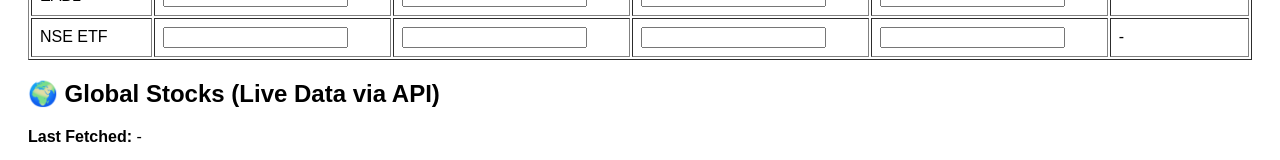
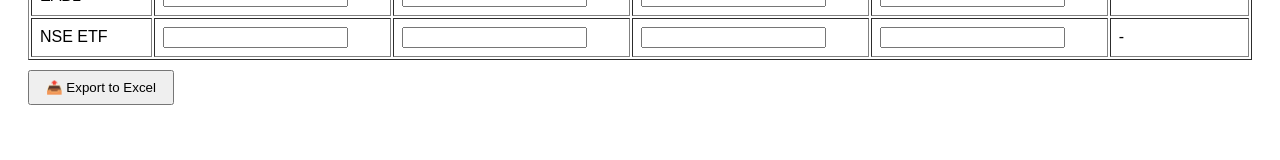
Before and after one commit to AyiembaPearl/investment-watchlist, a React (Create React App) app: page / in a window 1280 px wide. Shown: the part 296-456 px from the top of the page. Built offline with nearby package versions, Linux system fonts and the light colour scheme; no server answers.

Commit message:
Update App.js
excel function added

```diff
--- a/src/App.js
+++ b/src/App.js
@@ -1,4 +1,6 @@
 import React, { useState, useEffect } from "react";
+import * as XLSX from "xlsx";
+import { saveAs } from "file-saver";
 
 const API_KEY = "jM7phybBv8vXqlP5eGlxSnS4Y11LMltf";
 
@@ -53,13 +55,21 @@ function App() {
     setNseStocks(updated);
   };
 
+  const exportToExcel = () => {
+    const ws = XLSX.utils.json_to_sheet(nseStocks);
+    const wb = XLSX.utils.book_new();
+    XLSX.utils.book_append_sheet(wb, ws, "NSE Stocks");
+    const wbout = XLSX.write(wb, { bookType: "xlsx", type: "array" });
+    saveAs(new Blob([wbout], { type: "application/octet-stream" }), "NSE_Stocks.xlsx");
+  };
+
   const mmfReturn = (amount * mmfRate * 365) / (100 * 365);
   const tBillReturn = (amount * tBillRate * duration) / (100 * 365);
 
   return (
     <div style={{ padding: "20px", fontFamily: "Arial" }}>
       <h1>📊 NSE Stock Watchlist (Manual)</h1>
-      <table border="1" cellPadding="8" style={{ width: "100%", marginBottom: "20px" }}>
+      <table border="1" cellPadding="8" style={{ width: "100%", marginBottom: "10px" }}>
         <thead style={{ backgroundColor: "#f0f0f0" }}>
           <tr>
             <th>Stock</th>
@@ -83,6 +93,7 @@ function App() {
           ))}
         </tbody>
       </table>
+      <button onClick={exportToExcel} style={{ marginBottom: "40px", padding: "8px 16px" }}>📤 Export to Excel</button>
 
       <h2>🌍 Global Stocks (Live Data via API)</h2>
       <p><strong>Last Fetched:</strong> {globalLastFetched || "-"}</p>
```
